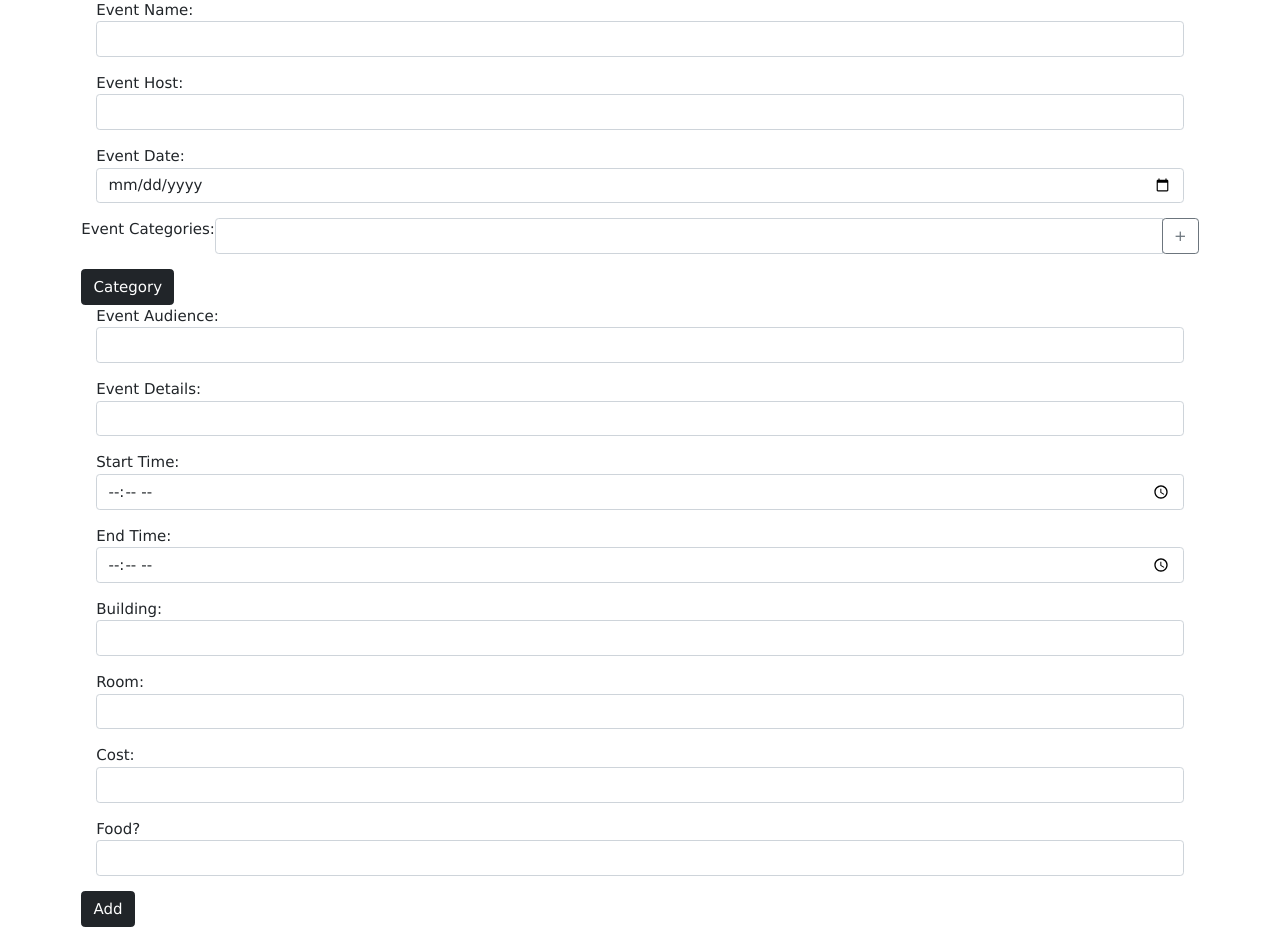
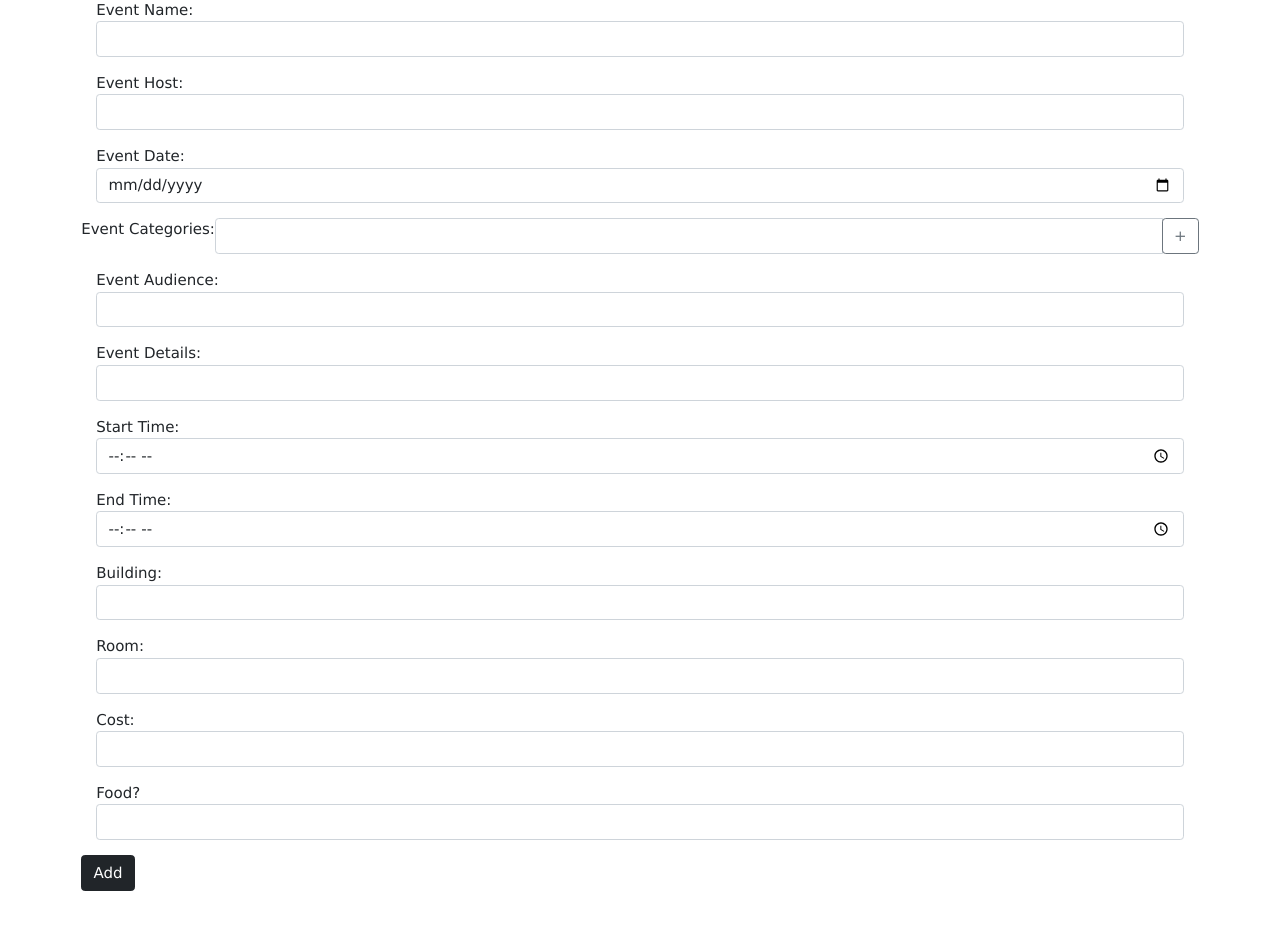
Before and after one commit to KellySchaefer625/databaseProject, a PHP site: page /addEventPage.php in a window 1280 px wide. Shown: the part 87-1029 px from the top of the page. After the commit the page ends 978 px from the top, so only its background shows below. Run offline with PHP 8.4, Linux system fonts and the light colour scheme; a stand-in replaces the project's code that opens the database connection.

Commit message:
Update addEventPage.php

```diff
--- a/addEventPage.php
+++ b/addEventPage.php
@@ -88,15 +88,11 @@
 
   <div class="input-group mb-3">
     Event Categories:
-     <input type="text" class="form-control" name="categories" />
-      <div class="input-group-append">
-       <button class="btn btn-outline-secondary" type="button">+</button>
-      </div>
+       <input type="text" class="form-control" name="categories" />
+         <div class="input-group-append">
+         <button class="btn btn-outline-secondary" type="button">+</button>
+         </div>
   </div>
-
-     <input type="submit" value="Category" name="btnAction" class="btn btn-dark"
-
-        title = "Add Event" />
 
   <div class="row mb-3 mx-3">
     Event Audience:
```
